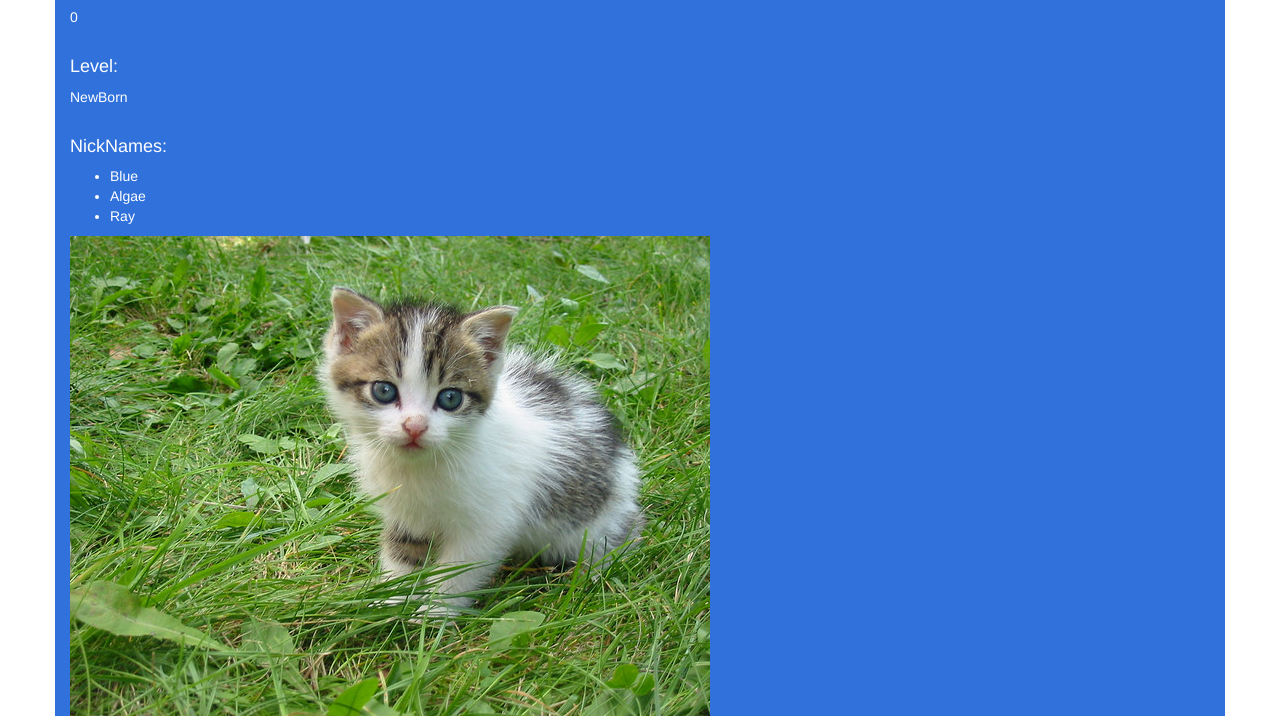
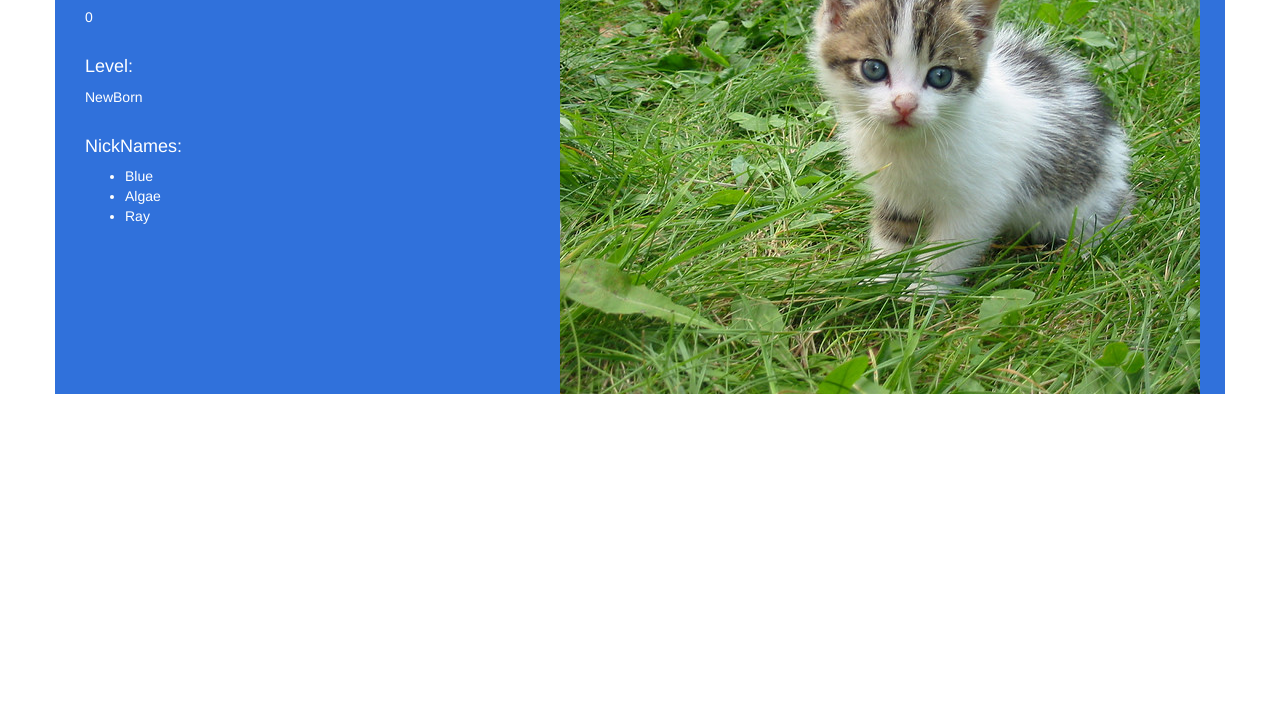
Before and after one commit to maabrown/CatApp, a plain HTML site: page index.html in a window 1280 px wide. Shown: the part 328-1044 px from the top of the page. After the commit the page ends 800 px from the top, so only its background shows below. Drawn offline with nearby package versions, Linux system fonts and the light colour scheme.

Commit message:
Change CSS for index.html

```diff
--- a/index.html
+++ b/index.html
@@ -51,6 +51,7 @@
             <div class="col-md-12">
                 <div data-bind="with: currentCat" id="cat">
 
+                    <div class="col-md-5">
                         <h2 data-bind="text: name"></h2>
 
                         <h4>Age: </h4><div data-bind="text: clickCount" class="catInfo"></div>
@@ -65,9 +66,11 @@
                                 <span data-bind="text: $data"></span>
                             </li>
                         </ul>
+                    </div>
 
+                    <div class="col-md-4">
                         <img src="" alt="cute cat" data-bind="click: $parent.incrementCounter, attr: {src: imgSrc}">
-
+                    </div>
                 </div>
             </div>
         </div>
```
Also changed, not shown: css/main.css (line endings or trailing spaces). Lines whose indentation alone changed are shown as unchanged.
